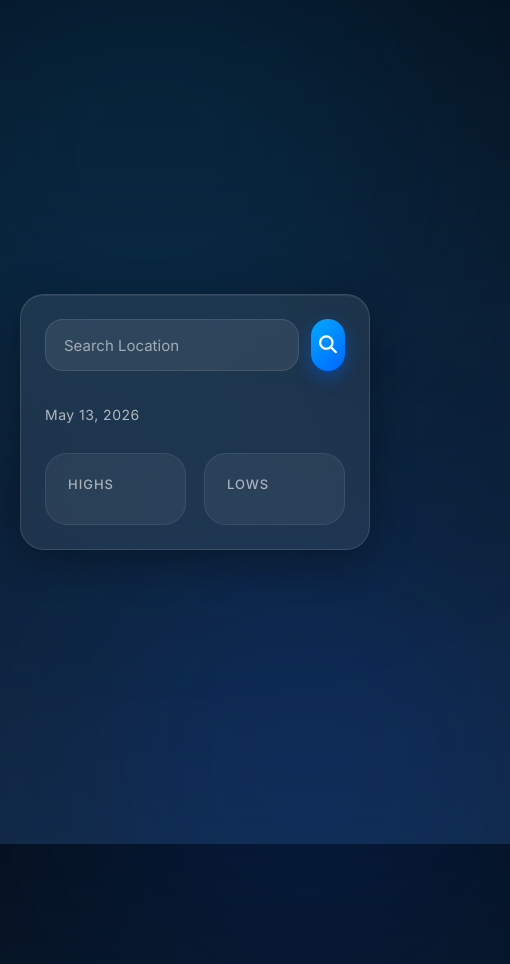
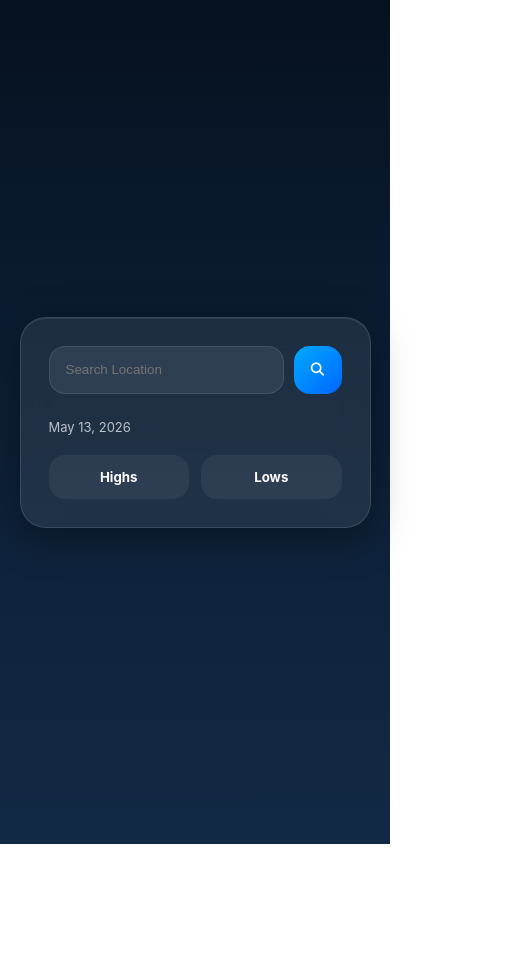
Before and after one commit to OTIENO272/weather_api, a plain HTML site: page index.html in a window 390 px wide. Shown: the whole page, 510 px wide, since content can reach past the window. After the commit the page ends 844 px from the top, so only its background shows below. Drawn offline with Linux system fonts and the light colour scheme.

Commit message:
Update styles.css

```diff
--- a/styles.css
+++ b/styles.css
@@ -1,303 +1,190 @@
-/* styles.css */
-
-/* Google Font Import */
-@import url('https://fonts.googleapis.com/css2?family=Inter:wght@300;400;500;600;700&family=Space+Grotesk:wght@400;500;600;700&display=swap');
-
+/* =========================
+   RESET
+========================= */
 *{
     margin: 0;
     padding: 0;
     box-sizing: border-box;
 }
 
+/* =========================
+   BODY LAYOUT (CENTERED)
+========================= */
 body{
     width: 100%;
     min-height: 100vh;
     font-family: 'Inter', sans-serif;
+
     background: linear-gradient(
         180deg,
         #06111f 0%,
         #0b1d33 40%,
         #122945 100%
     );
+
     display: flex;
+    flex-direction: column;
     justify-content: center;
     align-items: center;
-    overflow: hidden;
-    position: relative;
+
+    padding: 30px 0;
+    color: #fff;
+    overflow-x: hidden;
 }
 
-/* Animated Background Glow */
+/* =========================
+   WEATHER CARD (APP)
+========================= */
+#app{
+    width: 380px;
 
-body::before{
-    content: "";
-    position: absolute;
-    width: 500px;
-    height: 500px;
-    background: rgba(0, 174, 255, 0.15);
-    filter: blur(140px);
-    border-radius: 50%;
-    top: -100px;
-    left: -100px;
-}
-
-body::after{
-    content: "";
-    position: absolute;
-    width: 400px;
-    height: 400px;
-    background: rgba(0, 89, 255, 0.15);
-    filter: blur(120px);
-    border-radius: 50%;
-    bottom: -120px;
-    right: -120px;
-}
-
-/* Main App Container */
-
-#app{
-    width: 400px;
     background: rgba(255,255,255,0.08);
     border: 1px solid rgba(255,255,255,0.12);
-    backdrop-filter: blur(20px);
-    -webkit-backdrop-filter: blur(20px);
-    border-radius: 28px;
-    padding: 32px;
-    color: white;
-    position: relative;
-    z-index: 10;
+
+    backdrop-filter: blur(18px);
+    -webkit-backdrop-filter: blur(18px);
+
+    border-radius: 26px;
+    padding: 28px;
+
     box-shadow:
         0 10px 40px rgba(0,0,0,0.35),
         inset 0 1px 1px rgba(255,255,255,0.08);
 }
 
-/* Search Bar */
-
+/* =========================
+   SEARCH BAR
+========================= */
 #searchBar{
-    width: 100%;
     display: flex;
-    align-items: center;
-    gap: 12px;
-    margin-bottom: 35px;
+    gap: 10px;
+    margin-bottom: 25px;
 }
 
 #searchBarInput{
     flex: 1;
-    height: 52px;
-    border: none;
-    outline: none;
-    border-radius: 18px;
-    padding: 0 18px;
+    height: 48px;
+
+    border-radius: 16px;
+    border: 1px solid rgba(255,255,255,0.1);
+
     background: rgba(255,255,255,0.08);
     color: white;
-    font-size: 15px;
-    font-family: 'Inter', sans-serif;
-    border: 1px solid rgba(255,255,255,0.1);
-    transition: 0.3s ease;
+
+    padding: 0 16px;
+    outline: none;
 }
 
-#searchBarInput::placeholder{
-    color: rgba(255,255,255,0.55);
+#searchIcon{
+    width: 48px;
+    border: none;
+    border-radius: 16px;
+
+    background: linear-gradient(135deg, #00aaff, #0066ff);
+    color: white;
+    cursor: pointer;
 }
 
-#searchBarInput:focus{
-    border-color: rgba(0,174,255,0.6);
-    box-shadow: 0 0 10px rgba(0,174,255,0.25);
-}
-
-/* Search Button */
-
-#searchIcon{
-    width: 52px;
-    height: 52px;
-    border: none;
-    border-radius: 18px;
-    background: linear-gradient(
-        135deg,
-        #00aaff,
-        #0066ff
-    );
-    color: white;
-    font-size: 18px;
-    cursor: pointer;
-    transition: 0.3s ease;
-    box-shadow: 0 6px 18px rgba(0,102,255,0.4);
-}
-
-#searchIcon:hover{
-    transform: translateY(-2px) scale(1.03);
-}
-
-/* Date & City */
-
-#info{
-    margin-bottom: 28px;
-}
-
+/* =========================
+   INFO TEXT
+========================= */
 #date{
-    font-size: 14px;
-    color: rgba(255,255,255,0.65);
-    margin-bottom: 8px;
-    letter-spacing: 0.5px;
+    font-size: 13px;
+    opacity: 0.7;
+    margin-bottom: 6px;
 }
 
 #city{
-    font-size: 36px;
-    font-family: 'Space Grotesk', sans-serif;
-    font-weight: 700;
-    letter-spacing: -1px;
+    font-size: 30px;
+    font-weight: 600;
 }
 
-/* Weather Description */
-
 #description{
-    font-size: 18px;
-    color: rgba(255,255,255,0.8);
-    margin-bottom: 20px;
+    margin-top: 10px;
+    opacity: 0.8;
     text-transform: capitalize;
 }
 
-/* Temperature */
-
+/* =========================
+   TEMP
+========================= */
 #temp{
-    font-size: 96px;
-    font-weight: 700;
-    line-height: 1;
-    margin-bottom: 30px;
-    font-family: 'Space Grotesk', sans-serif;
-    letter-spacing: -4px;
+    font-size: 72px;
+    font-weight: bold;
+    margin: 15px 0;
 }
 
-/* Extra Info Section */
+/* =========================
+   WEATHER ICON BOX
+========================= */
+#tempImage{
+    width: 120px;
+    height: 120px;
 
-#extra-info{
-    display: grid;
-    grid-template-columns: 1fr 1fr;
-    gap: 18px;
-}
-
-.col{
-    background: rgba(255,255,255,0.06);
-    border: 1px solid rgba(255,255,255,0.08);
-    border-radius: 22px;
-    padding: 22px;
-    transition: 0.3s ease;
-}
-
-.col:hover{
-    background: rgba(255,255,255,0.1);
-    transform: translateY(-2px);
-}
-
-.info h5{
-    font-size: 13px;
-    font-weight: 500;
-    color: rgba(255,255,255,0.6);
-    margin-bottom: 10px;
-    text-transform: uppercase;
-    letter-spacing: 1px;
-}
-
-.info p{
-    font-size: 26px;
-    font-weight: 600;
-    font-family: 'Space Grotesk', sans-serif;
-}
-
-/* Mobile Responsive */
-
-@media(max-width: 480px){
-
-    body{
-        padding: 20px;
-    }
-
-    #app{
-        width: 100%;
-        padding: 24px;
-        border-radius: 24px;
-    }
-
-    #city{
-        font-size: 30px;
-    }
-
-    #temp{
-        font-size: 72px;
-    }
-
-    .info p{
-        font-size: 22px;
-    }
-}
-/* Temp Weather Icon */
-
-#tempImage{
-    width: 140px;
-    height: 140px;
-    margin: 10px auto 25px;
+    margin: 15px auto;
 
     display: flex;
     justify-content: center;
     align-items: center;
 
     background: rgba(255,255,255,0.06);
+    border-radius: 20px;
+}
+
+#tempImage img{
+    width: 90px;
+}
+
+/* =========================
+   EXTRA INFO
+========================= */
+#extra-info{
+    display: flex;
+    justify-content: space-between;
+    margin-top: 20px;
+    gap: 12px;
+}
+
+.col{
+    flex: 1;
+
+    background: rgba(255,255,255,0.06);
+    border-radius: 16px;
+
+    padding: 14px;
+    text-align: center;
+}
+
+/* =========================
+   FOOTER (BELOW CARD)
+========================= */
+#footer{
+    margin-top: 20px;
+
+    text-align: center;
+    font-size: 12px;
+
+    color: rgba(255,255,255,0.6);
+
+    padding: 12px 16px;
+
+    background: rgba(255,255,255,0.06);
     border: 1px solid rgba(255,255,255,0.08);
 
-    border-radius: 30px;
+    border-radius: 16px;
 
-    backdrop-filter: blur(12px);
-    -webkit-backdrop-filter: blur(12px);
-
-    box-shadow:
-        0 10px 30px rgba(0,0,0,0.25),
-        inset 0 1px 1px rgba(255,255,255,0.08);
-
-    transition: 0.3s ease;
+    backdrop-filter: blur(10px);
 }
 
-/* Hover Effect */
-
-#tempImage:hover{
-    transform: translateY(-4px) scale(1.02);
-    background: rgba(255,255,255,0.1);
-}
-
-/* Weather Image/Icon */
-
-#tempImage img{
-    width: 100px;
-    height: 100px;
-    object-fit: contain;
-
-    filter:
-        drop-shadow(0 0 12px rgba(255,255,255,0.25));
-}
-
-/* Font Awesome Weather Icons */
-
-#tempImage i{
-    font-size: 70px;
-    color: #ffffff;
-
-    filter:
-        drop-shadow(0 0 18px rgba(0,174,255,0.45));
-}
-
-/* Responsive */
-
-@media(max-width:480px){
-
-    #tempImage{
-        width: 120px;
-        height: 120px;
+/* =========================
+   RESPONSIVE
+========================= */
+@media(max-width: 480px){
+    #app{
+        width: 90%;
     }
 
-    #tempImage img{
-        width: 80px;
-        height: 80px;
-    }
-
-    #tempImage i{
-        font-size: 56px;
+    #temp{
+        font-size: 60px;
     }
 }
```
